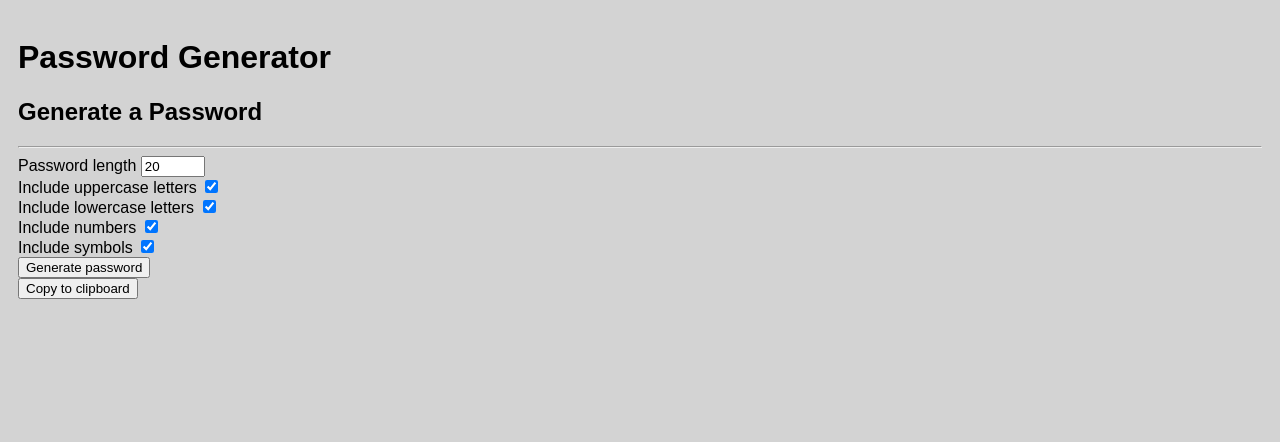
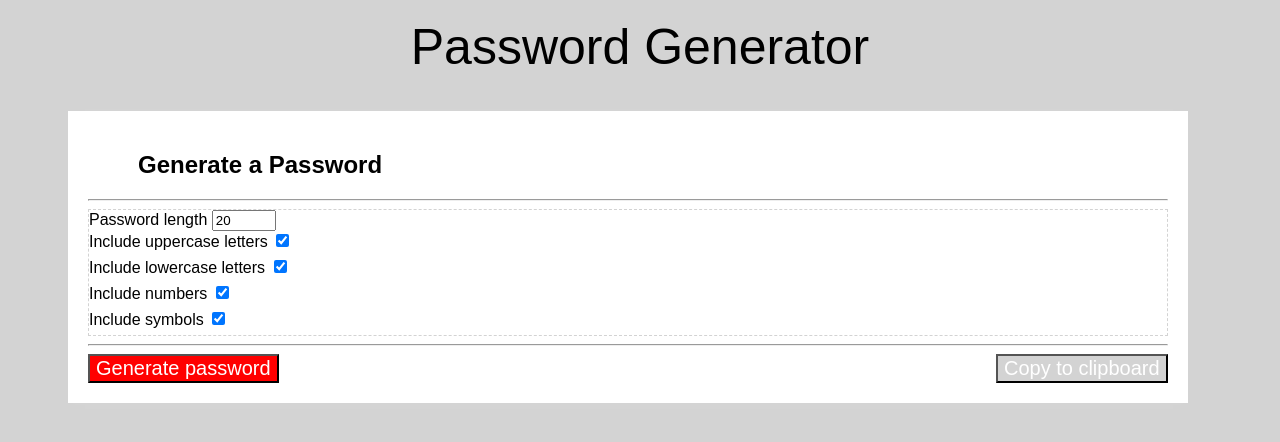
Before and after one commit to Lusio7/PasswordGenerator, a plain HTML site: page index.html in a window 1280 px wide. Drawn offline with Linux system fonts and the light colour scheme; a web font is replaced by a local one.

Commit message:
css styling for html password generator

```diff
--- a/index.html
+++ b/index.html
@@ -12,13 +12,12 @@
     <title>Password Generator</title>
 </head>
 <body>
+        <div class="header" h1>Password Generator</h1></div>
     <div class="container">
-        <h1>Password Generator</h1>
         <div class="result-container">
             <h2>Generate a Password</h2>
             <hr>
             <span id="result"></span>
-    </div>
     <div class="settings">
 		<div class="setting">
 			<label>Password length</label>
@@ -41,15 +40,16 @@
 			<input type="checkbox" id="symbols" checked />
 		</div>
     </div>
+    <hr>
     <div class="col-md-6">
 	<button class="btn btn-large" id="generate">
 		Generate password
     </button>
-    <div class="col-md-6">
+    <class="col-md-6">
         <button class="btn btn-large" id="clipboard">
             Copy to clipboard
         </button>
-        </div>
+</div>
 </div>
 </div>
 </body>
--- a/style.css
+++ b/style.css
@@ -12,3 +12,53 @@ body {
 	padding: 10px;
 	min-height: 100vh;
 }
+
+.header {
+    text-align: center;
+    font-size: 50px;
+    padding-bottom: 35px;
+}
+
+h2 {
+    margin-left: 50px;
+}
+
+input[type=checkbox] {
+    margin-right: 0;
+    margin-bottom: 10px;
+}
+
+.container {
+	background-color: white;
+	padding: 20px;
+	width: 90%;
+    max-width: 100%;
+    margin-left: 50px;
+    height: 90%;
+    box-shadow: 0px 2px 10px rgba(255, 255, 255, 0.048);
+}
+
+.settings {
+    border: 1px dashed lightgrey;
+}
+
+#generate {
+    background-color: red;
+    color: white;
+    font-size: 20px;
+
+}
+
+#clipboard {
+    background-color: lightgrey;
+    color: white;
+    font-size: 20px;
+    float: right;
+
+}
+
+@media screen and (max-width: 400px) {
+	.result-container {
+		font-size: 14px;
+	}
+}
```
